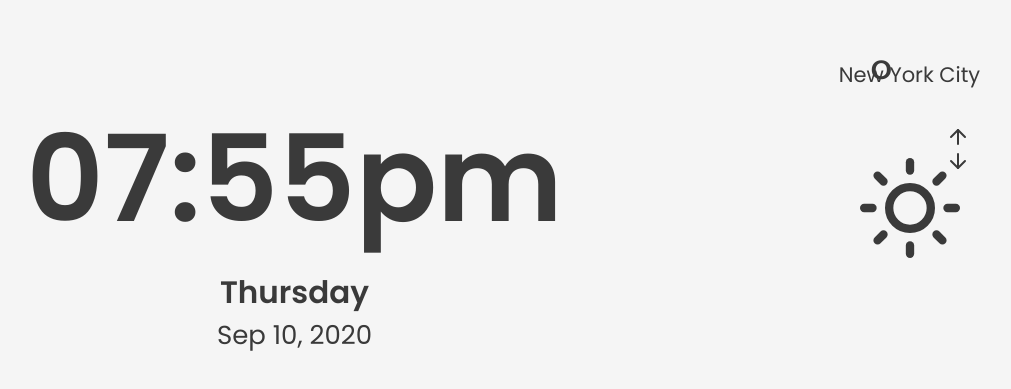
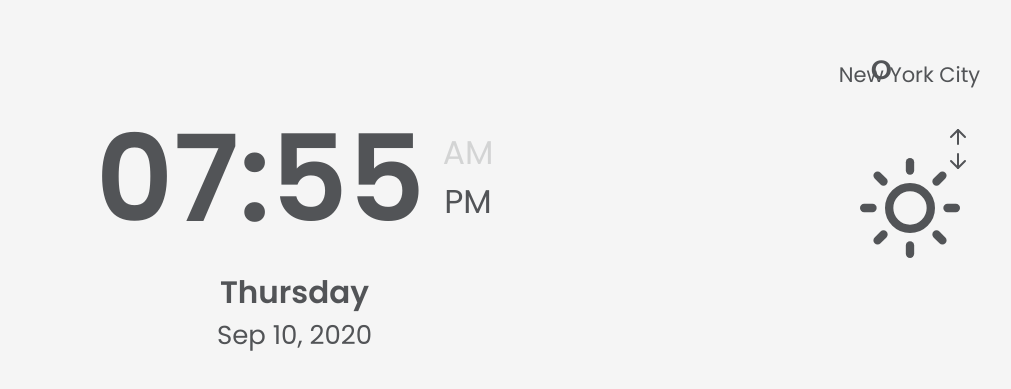
Before and after one commit to torrobinson/browser-startpage, a plain HTML site: page index.html in a window 1280 px wide. Shown: the part 193-582 px from the top of the page, without its empty margins (38-1049 px from the left). Drawn offline with nearby package versions, Linux system fonts and the light colour scheme.

Commit message:
changed am/pm display

```diff
--- a/index.css
+++ b/index.css
@@ -2,7 +2,7 @@
 :root {
     --pink: #e39bdd;
     --blue: #a1a1f1;
-    --black: #3a3a3a;
+    --black: #525457;
     --white: #f5f5f5;
 }
 
@@ -66,6 +66,22 @@ body{
 .clock{
     font-weight: 600;
     font-size: 120px;
+    display: inline-block;
+}
+.ampm{
+    display: inline-block;
+    height: 97px;
+    font-size: 33px;
+    text-transform: uppercase;
+    position: relative;
+    bottom: 8px;
+    margin-left: 12px;
+}
+.am,.pm{
+    opacity: 0.2;
+}
+.am.active,.pm.active{
+    opacity: 1.0;
 }
 .weekday{
     font-weight: 600;
--- a/index.html
+++ b/index.html
@@ -6,8 +6,8 @@
         <!-- Our stuff -->
         <link type="text/css" rel="stylesheet" href="./reset.css" />
         <link type="text/css" rel="stylesheet" href="./index.css" />
-        <script type="text/javascript" src="./helpers.js?v=1"></script>
-        <script type="text/javascript" src="./index.js?v=1"></script>
+        <script type="text/javascript" src="./helpers.js?v=2"></script>
+        <script type="text/javascript" src="./index.js?v=2"></script>
 
         <!-- Flexbox for grid helpers -->
         <link type="text/css" rel="stylesheet" href="./flexboxgrid.min.css" />
@@ -27,6 +27,12 @@
                     <div class="greeting"></div><div class="name"></div>
                 </div>
                 <div class="clock"></div>
+
+                <div class="ampm">
+                    <div class="am">am</div>
+                    <div class="pm">pm</div>
+                </div>
+
                 <div class="weekday"></div>
                 <div class="date"></div>
             </div>
--- a/index.js
+++ b/index.js
@@ -55,14 +55,27 @@ function updateClock(){
     var date = document.querySelector('.date');
 
     var now = new Date();
-    clock.innerHTML = formatDate(now, "hh:mmtt");
+    var hours = now.getHours();
+    clock.innerHTML = formatDate(now, "hh:mm");
     weekday.innerHTML = formatDate(now, "dddd");
     date.innerHTML = formatDate(now, "MMM d, yyyy");
+
+    // am/pm
+    var isPm = hours >= 12;
+    var am = document.querySelector('.am');
+    var pm = document.querySelector('.pm');
+    if(isPm){
+        pm.classList.add('active');
+        am.classList.remove('active');
+    }
+    else{
+        pm.classList.remove('active');
+        am.classList.add('active');
+    }
 
     // Set greeting based on time
     var greeting = document.querySelector('.greeting');
     if(greeting){
-        var hours = now.getHours();
         var greetingMessage = 'Welcome';
         if(hours >=6 && hours < 12)
             greetingMessage = "Good Morning"
@@ -111,9 +124,9 @@ function updateWeather() {
             var actualIcon = '';
             switch(icon.substring(0,2)){
                 case '01':
+                case '02':
                     actualIcon = 'sun';
                     break;
-                case '02':
                 case '03':
                 case '04':
                     actualIcon = 'cloud';
```
